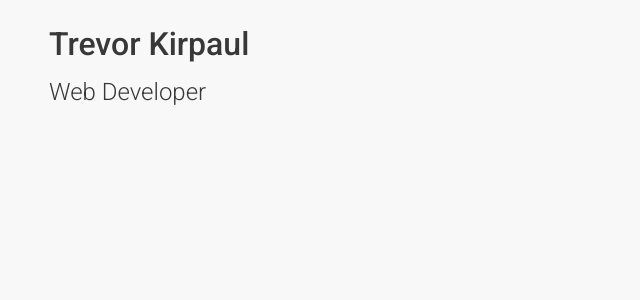
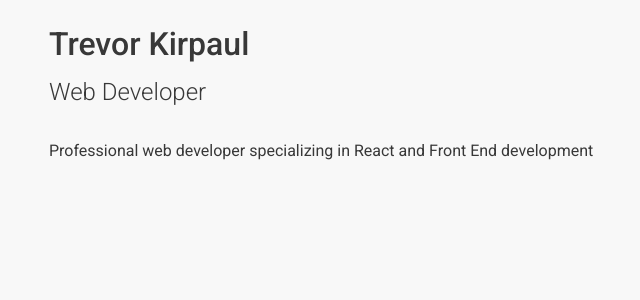
Before and after one commit to trevorkirpaul/portfolio-2019, a React (Create React App) app: page / in a window 1280 px wide. Shown: the top 300 px of the page, without its empty margins (291-931 px from the left). Built offline with nearby package versions, Linux system fonts and the light colour scheme.

Commit message:
- added Layout component, updated Home container - added Text component

```diff
--- a/src/components/Layout/Layout.tsx
+++ b/src/components/Layout/Layout.tsx
@@ -1,4 +1,7 @@
-import React from 'react'
+import React, { Component } from 'react'
+
+import Hero from './components/Hero'
+import Spacer from './components/Spacer'
 
 import * as S from './styles'
 
@@ -6,6 +9,13 @@ export interface LayoutProps {
   children: React.ReactNode
 }
 
-const Layout = ({ children }: LayoutProps) => <S.Layout>{children}</S.Layout>
+class Layout extends Component<LayoutProps> {
+  static Hero = Hero
+  static Spacer = Spacer
+  render() {
+    const { children } = this.props
+    return <S.Layout>{children}</S.Layout>
+  }
+}
 
 export default Layout
--- /dev/null
+++ b/src/components/Layout/components/Hero.tsx
@@ -0,0 +1,11 @@
+import React from 'react'
+
+import * as S from '../styles'
+
+export interface HeroProps {
+  children: React.ReactNode
+}
+
+const Hero = ({ children }: HeroProps) => <S.Hero>{children}</S.Hero>
+
+export default Hero
--- /dev/null
+++ b/src/components/Layout/components/Spacer.tsx
@@ -0,0 +1,19 @@
+import React from 'react'
+
+import * as S from '../styles'
+
+export interface SpacerProps {
+  marginBottom: string
+  marginTop: string
+}
+
+const Spacer = ({ marginTop, marginBottom }: SpacerProps) => (
+  <S.Spacer marginTop={marginTop} marginBottom={marginBottom} />
+)
+
+Spacer.defaultProps = {
+  marginTop: '0px',
+  marginBottom: '0px'
+}
+
+export default Spacer
--- a/src/components/Layout/styles.ts
+++ b/src/components/Layout/styles.ts
@@ -1,4 +1,6 @@
 import styled from 'styled-components'
+
+import { SpacerProps } from './components/Spacer'
 
 const Layout = styled.div`
   font-family: 'Roboto';
@@ -7,4 +9,11 @@ const Layout = styled.div`
   max-width: 600px;
 `
 
-export { Layout }
+const Hero = styled.div``
+
+const Spacer = styled.div<SpacerProps>`
+  margin-top: ${({ marginTop }) => marginTop};
+  margin-bottom: ${({ marginBottom }) => marginBottom};
+`
+
+export { Layout, Hero, Spacer }
--- /dev/null
+++ b/src/components/Text/Text.tsx
@@ -0,0 +1,19 @@
+import React from 'react'
+
+import * as S from './styles'
+
+export interface TextProps {
+  type: string
+  children: React.ReactNode
+}
+
+const Text = ({ type, children }: TextProps) => {
+  switch (type) {
+    case 'span':
+      return <S.Span>{children}</S.Span>
+    default:
+      return <S.Paragraph>{children}</S.Paragraph>
+  }
+}
+
+export default Text
--- /dev/null
+++ b/src/components/Text/index.ts
@@ -0,0 +1,3 @@
+import Text from './Text'
+
+export default Text
--- /dev/null
+++ b/src/components/Text/styles.ts
@@ -0,0 +1,7 @@
+import styled from 'styled-components'
+
+const Span = styled.span``
+
+const Paragraph = styled.p``
+
+export { Span, Paragraph }
--- a/src/containers/Home/Home.tsx
+++ b/src/containers/Home/Home.tsx
@@ -2,10 +2,20 @@ import React from 'react'
 
 import Layout from '../../components/Layout'
 import TitlePanel from '../../components/TitlePanel'
+import Text from '../../components/Text'
 
 const Home = () => (
   <Layout>
     <TitlePanel title='Trevor Kirpaul' subTitle='Web Developer' />
+
+    <Layout.Spacer marginTop='15px' marginBottom='35px' />
+
+    <Layout.Hero>
+      <Text type='span'>
+        Professional web developer specializing in React and Front End
+        development
+      </Text>
+    </Layout.Hero>
   </Layout>
 )
 
```
